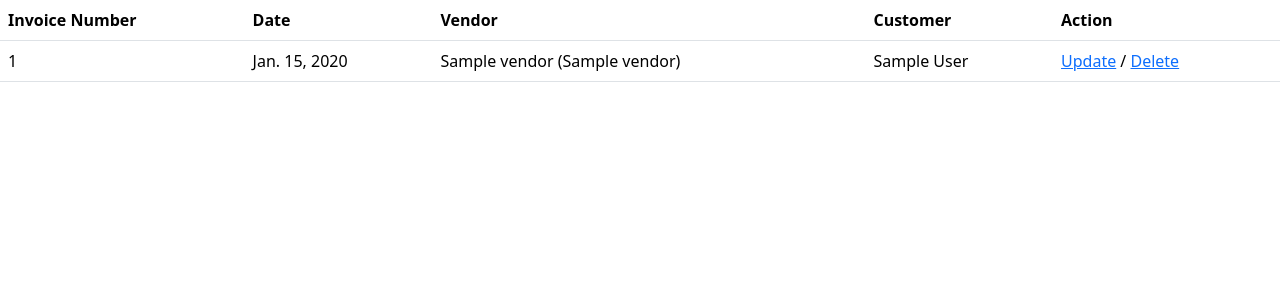
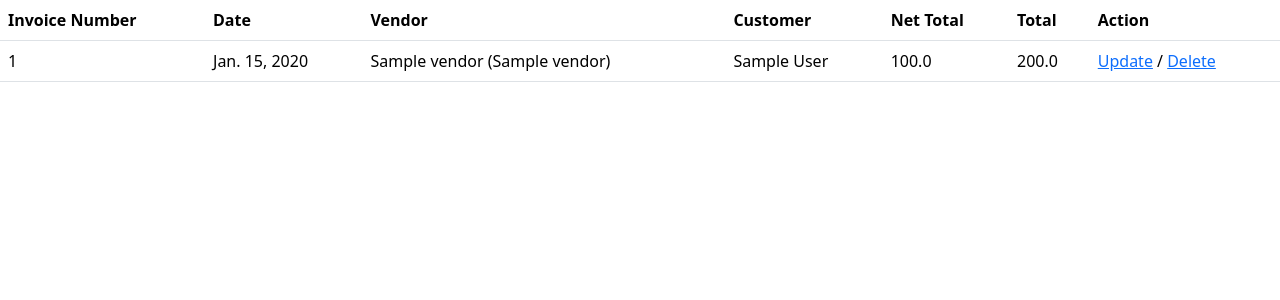
Before and after one commit to Segelzwerg/Rechnung, a Django app: page /invoices/ in a window 1280 px wide. Shown: the part 56-356 px from the top of the page. Run offline with Django 5.2, Linux system fonts and the light colour scheme; tables that the repository leaves empty hold one stand-in row (values such as "Sample post"); some libraries are stand-ins or nearby versions.

Commit message:
UPDATE: show net total & total
Signed-off-by: Segelzwerg <25705862+Segelzwerg@users.noreply.github.com>

```diff
--- a/invoice/templates/invoice/invoice_list.html
+++ b/invoice/templates/invoice/invoice_list.html
@@ -9,6 +9,8 @@
             <th scope="col">Date</th>
             <th scope="col">Vendor</th>
             <th scope="col">Customer</th>
+            <th scope="col">Net Total</th>
+            <th scope="col">Total</th>
             <th scope="col">Action</th>
         </tr>
         </thead>
@@ -19,6 +21,8 @@
                 <td>{{ invoice.date }}</td>
                 <td>{{ invoice.vendor.name }} ({{ invoice.vendor.company_name }})</td>
                 <td>{{ invoice.customer.first_name }} {{ invoice.customer.last_name }}</td>
+                <td>{{ invoice.net_total }}</td>
+                <td>{{ invoice.total }}</td>
                 <td><a href="/invoice/{{ invoice.id }}/">Update</a> / <a href="/invoice/
 {{ invoice.id }}/delete/">Delete</a></td>
             </tr>
```
